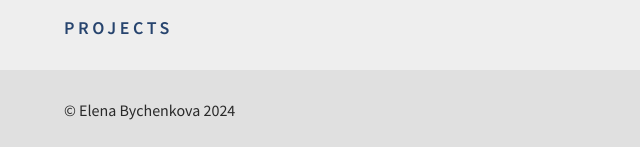
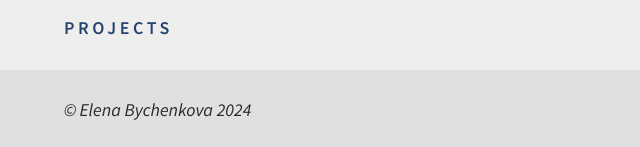
Before and after one commit to ElenaByc/elena-bychenkova-haumea, a plain HTML site: page index.html in a window 1280 px wide. Shown: the part 950-1097 px from the top of the page, 0-640 px from the left. Drawn offline with Linux system fonts and the light colour scheme.

Commit message:
feat: add dynamic copyright year

```diff
--- a/css/index.css
+++ b/css/index.css
@@ -237,6 +237,11 @@ section {
     background-color: var(--color-gray-l);
 }
 
+.footer__copyright {
+    font-family: 'Source Sans Pro Italic';
+    font-size: 18px;
+}
+
 .footer__contacts-list {
     display: flex;
     align-items: center;
--- a/index.html
+++ b/index.html
@@ -104,9 +104,6 @@
 
         </main>
         <footer class="footer">
-            <div>
-                &copy;&nbsp;Elena&nbsp;Bychenkova&nbsp;2024
-            </div>
             <div class="footer__contacts" id="connect">
                 <ul class="footer__contacts-list">
                     <li>
@@ -133,6 +130,7 @@
             </div>
         </footer>
     </div>
+    <script src="./js/index.js"></script>
 </body>
 
 </html>
--- /dev/null
+++ b/js/index.js
@@ -0,0 +1,9 @@
+console.log("Hi")
+
+// add new element to the footer with current year
+const footer = document.querySelector('.footer');
+const copyrightDiv = document.createElement('div');
+const currentYear = new Date().getFullYear();
+copyrightDiv.classList.add('footer__copyright');
+copyrightDiv.innerHTML = `&copy;&nbsp;Elena&nbsp;Bychenkova&nbsp;${currentYear}`;
+footer.prepend(copyrightDiv);
```
